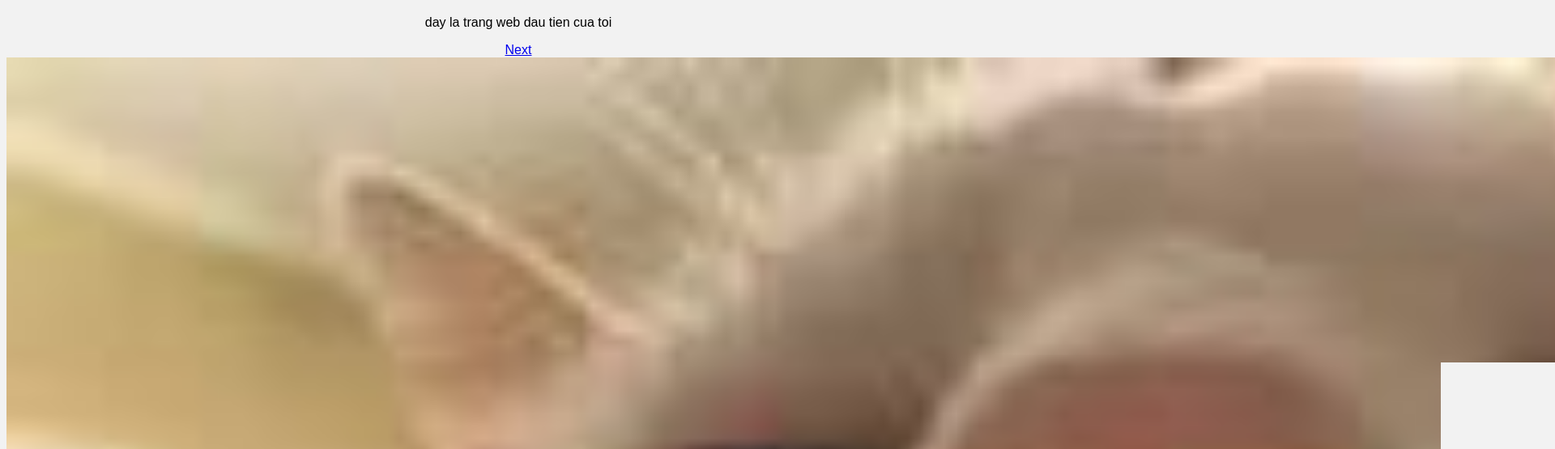
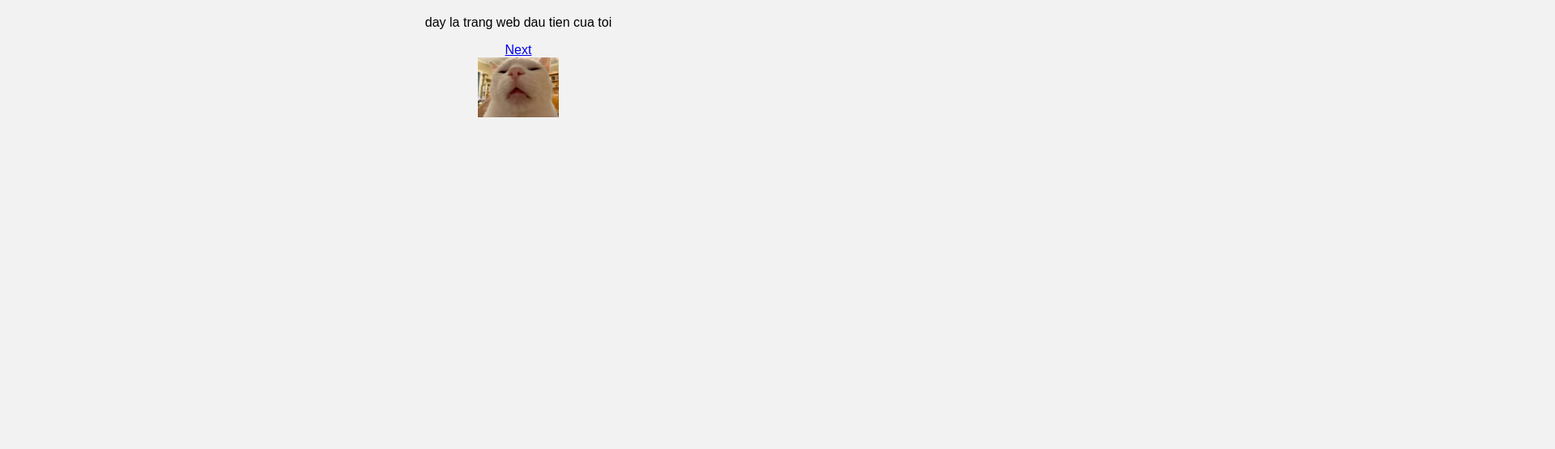
Before and after one commit to peomera/webdongian, a plain HTML site: page index.html in a window 1280 px wide. Shown: the part 61-616 px from the top of the page at 81% size, 1920 px wide, since content can reach past the window. Drawn offline with Linux system fonts and the light colour scheme.

Commit message:
Update index.html

```diff
--- a/index.html
+++ b/index.html
@@ -12,6 +12,6 @@ href="style.css">
     <p>day la trang web dau tien cua toi</p>
     <a href="trangke.html" class="next-button">Next</a>
     <div class="image-contaier">
-    <img src="anhmeo.jpg" alt ="anh vui" width="3000">
+    <img src="anhmeo.jpg" alt ="anh vui" width="100">
 </body>
 </html>
```
